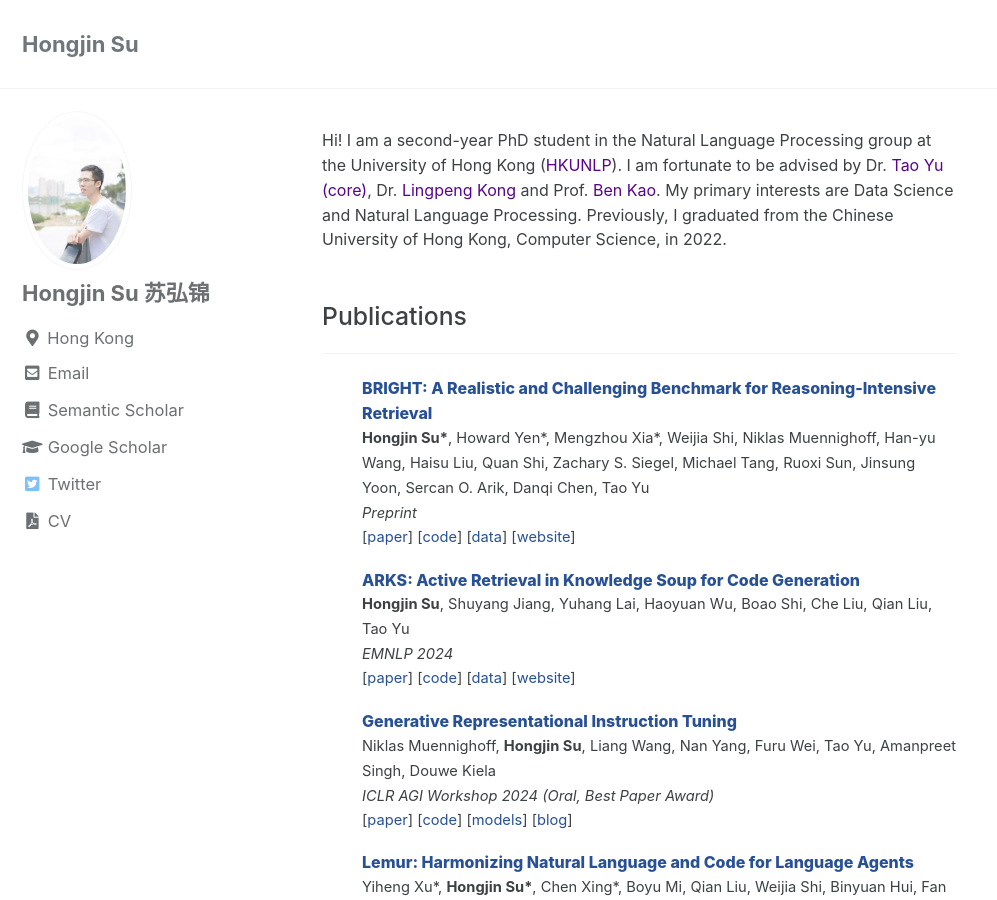
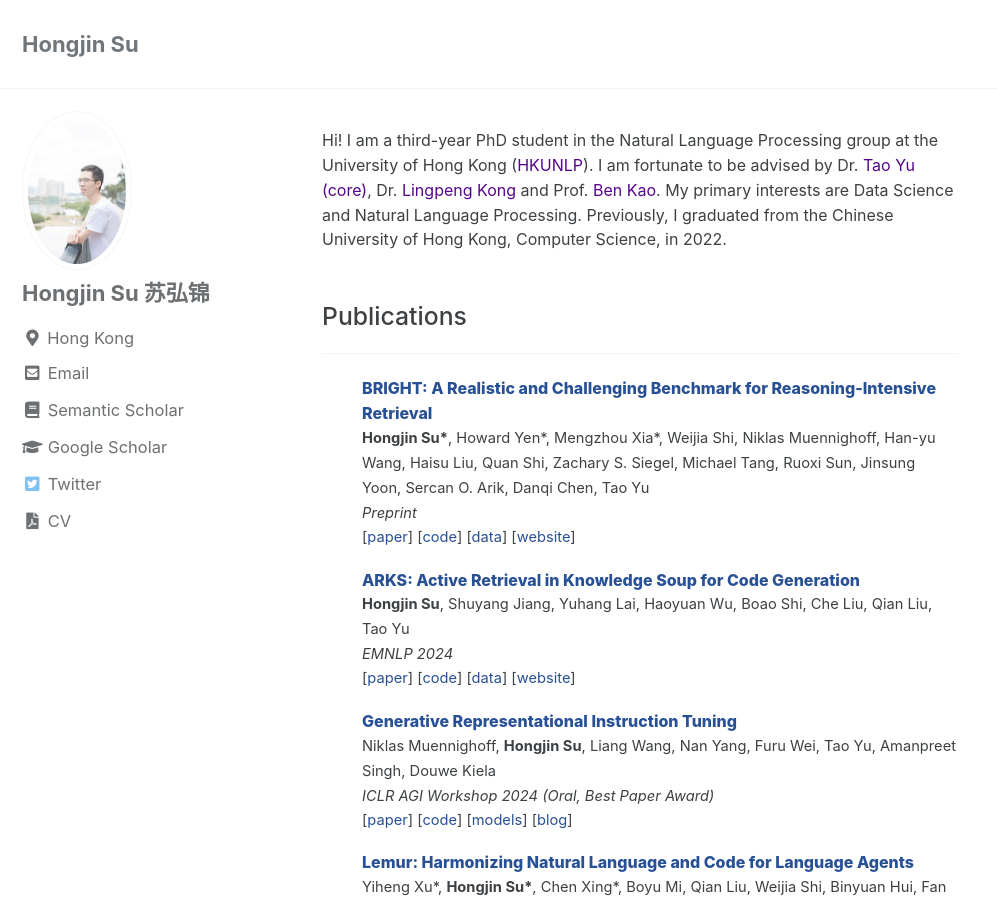
Before and after one commit to hongjin-su/hongjin-su.github.io, a Jekyll site: the page built from index.html, in a window 1280 px wide and 900 px high. Shown: the whole window, without its empty margins (0-997 px from the left). Built offline with Jekyll 4.4.1, drawn with Linux system fonts in a browser that asks for light colours; cached includes are drawn as plain includes; the list of posts is cut into pages by our own code.

Commit message:
Update home.html

```diff
--- a/_layouts/home.html
+++ b/_layouts/home.html
@@ -56,7 +56,7 @@
 
  <p class="noindent">
 
-   Hi! I am a second-year PhD student in the Natural Language Processing group at the University of Hong Kong (<a href="https://hkunlp.github.io/" style="color: #57068C; text-decoration: none">HKUNLP</a>). I am fortunate to be advised by Dr. <a href="https://taoyds.github.io/" style="color: #57068C; text-decoration: none">Tao Yu (core)</a>, Dr. <a href="https://ikekonglp.github.io/" style="color: #57068C; text-decoration: none">Lingpeng Kong</a> and Prof. <a href="https://scholar.google.com.hk/citations?user=TwSParMAAAAJ&hl=en" style="color: #57068C; text-decoration: none">Ben Kao</a>.
+   Hi! I am a third-year PhD student in the Natural Language Processing group at the University of Hong Kong (<a href="https://hkunlp.github.io/" style="color: #57068C; text-decoration: none">HKUNLP</a>). I am fortunate to be advised by Dr. <a href="https://taoyds.github.io/" style="color: #57068C; text-decoration: none">Tao Yu (core)</a>, Dr. <a href="https://ikekonglp.github.io/" style="color: #57068C; text-decoration: none">Lingpeng Kong</a> and Prof. <a href="https://scholar.google.com.hk/citations?user=TwSParMAAAAJ&hl=en" style="color: #57068C; text-decoration: none">Ben Kao</a>.
    My primary interests are Data Science and Natural Language Processing. Previously, I graduated from the Chinese University of Hong Kong, Computer Science, in 2022.
 
  <p>
```
